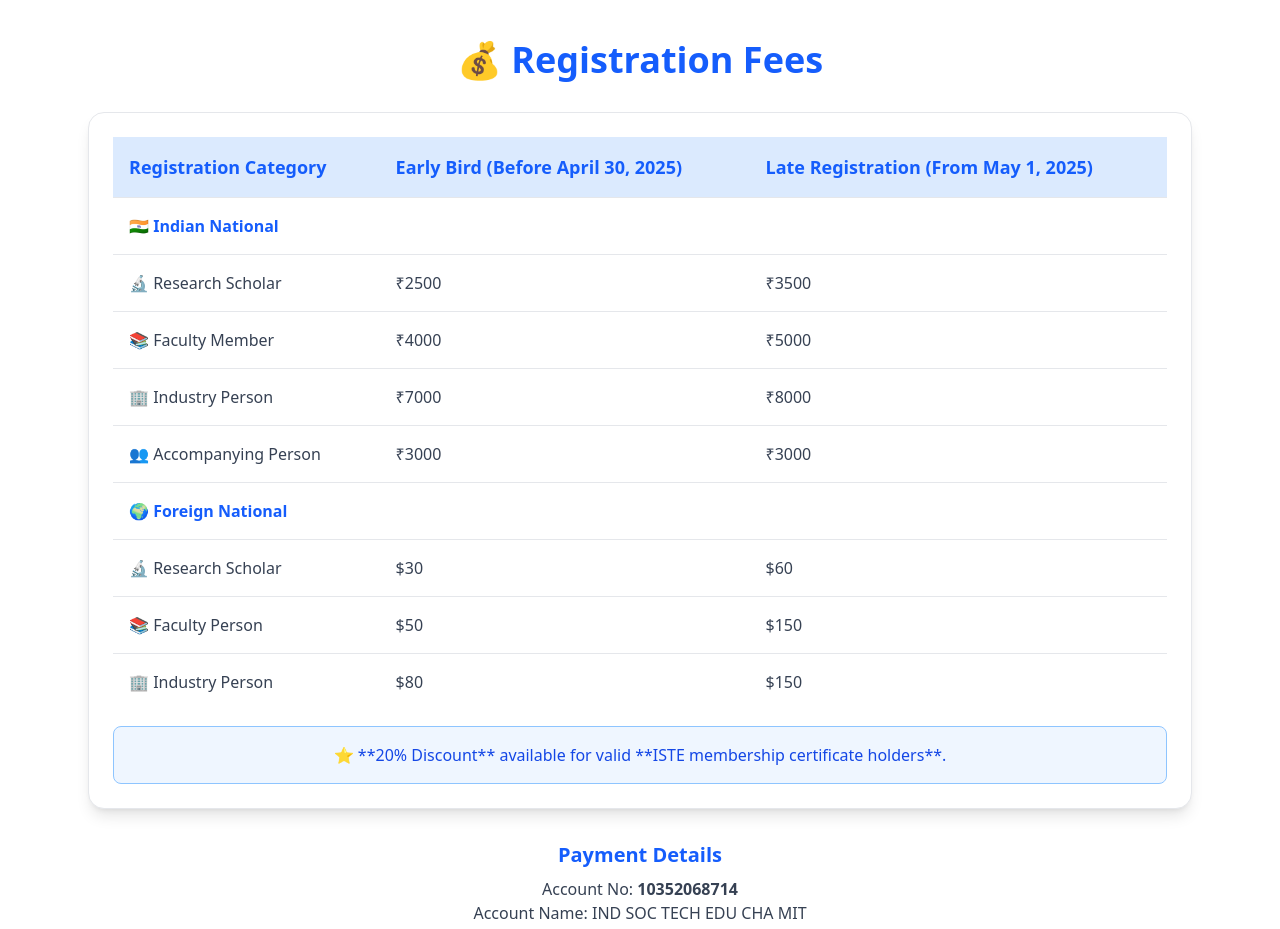
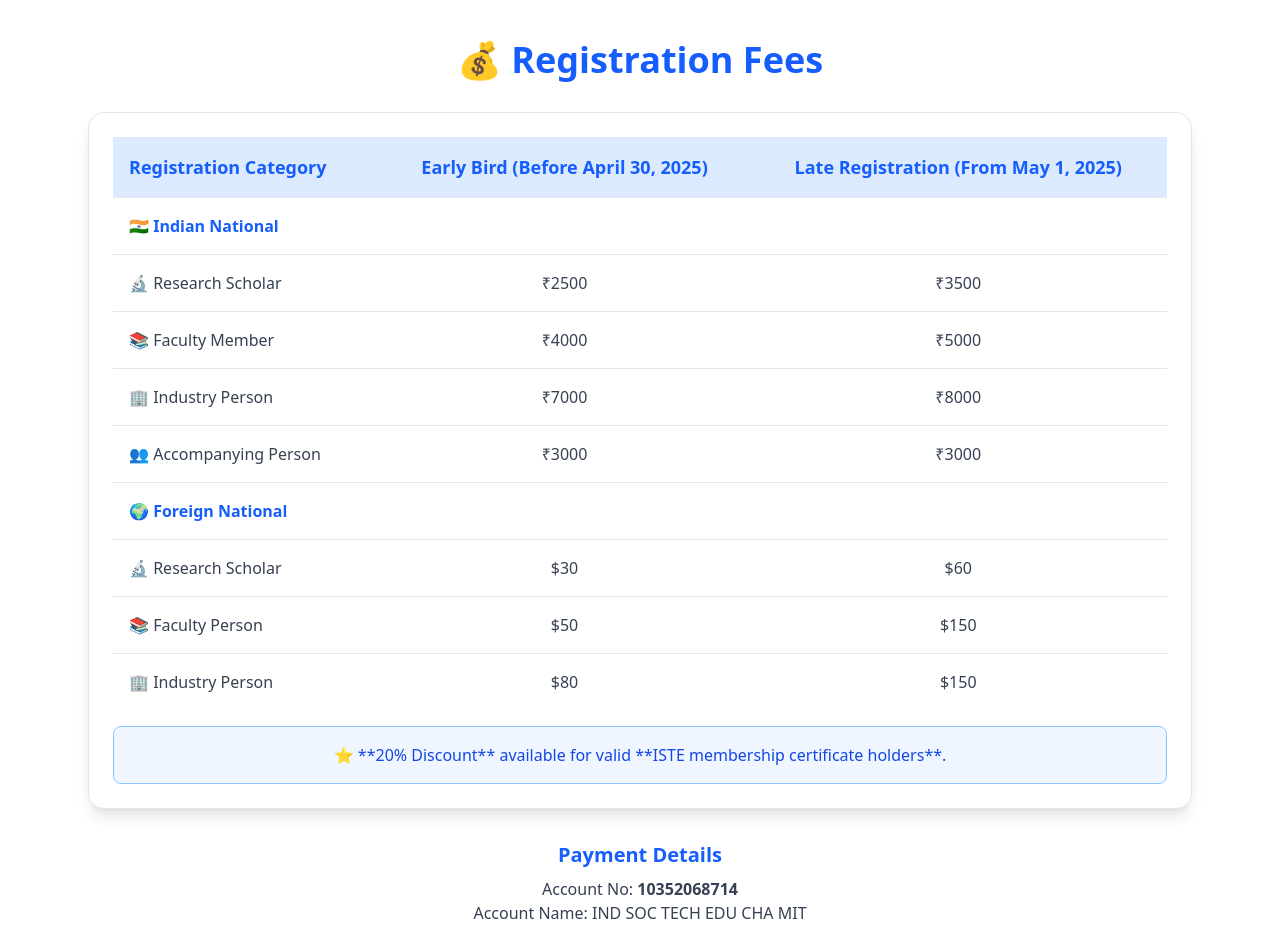
Before and after one commit to HarryOhm33/IC-MIT, a React (Vite) app: page / in a window 1280 px wide. Shown: the part 2980-3909 px from the top of the page. Built offline with nearby package versions, Linux system fonts and the light colour scheme.

Commit message:
Improved UI Of Some Sections

```diff
--- a/src/components/RegistrationFees.jsx
+++ b/src/components/RegistrationFees.jsx
@@ -27,10 +27,10 @@ export default function RegistrationFees() {
             <thead>
               <tr className="bg-blue-100 text-blue-600">
                 <th className="p-4 text-lg">Registration Category</th>
-                <th className="p-4 text-lg">
+                <th className="p-4 text-lg text-center">
                   Early Bird (Before April 30, 2025)
                 </th>
-                <th className="p-4 text-lg">
+                <th className="p-4 text-lg text-center">
                   Late Registration (From May 1, 2025)
                 </th>
               </tr>
@@ -44,23 +44,23 @@ export default function RegistrationFees() {
               </tr>
               <tr className="border-t border-gray-200">
                 <td className="p-4">🔬 Research Scholar</td>
-                <td className="p-4">₹2500</td>
-                <td className="p-4">₹3500</td>
+                <td className="p-4 text-center">₹2500</td>
+                <td className="p-4 text-center">₹3500</td>
               </tr>
               <tr className="border-t border-gray-200">
                 <td className="p-4">📚 Faculty Member</td>
-                <td className="p-4">₹4000</td>
-                <td className="p-4">₹5000</td>
+                <td className="p-4 text-center">₹4000</td>
+                <td className="p-4 text-center">₹5000</td>
               </tr>
               <tr className="border-t border-gray-200">
                 <td className="p-4">🏢 Industry Person</td>
-                <td className="p-4">₹7000</td>
-                <td className="p-4">₹8000</td>
+                <td className="p-4 text-center">₹7000</td>
+                <td className="p-4 text-center">₹8000</td>
               </tr>
               <tr className="border-t border-gray-200">
                 <td className="p-4">👥 Accompanying Person</td>
-                <td className="p-4">₹3000</td>
-                <td className="p-4">₹3000</td>
+                <td className="p-4 text-center">₹3000</td>
+                <td className="p-4 text-center">₹3000</td>
               </tr>
 
               {/* Foreign National */}
@@ -71,18 +71,18 @@ export default function RegistrationFees() {
               </tr>
               <tr className="border-t border-gray-200">
                 <td className="p-4">🔬 Research Scholar</td>
-                <td className="p-4">$30</td>
-                <td className="p-4">$60</td>
+                <td className="p-4 text-center">$30</td>
+                <td className="p-4 text-center">$60</td>
               </tr>
               <tr className="border-t border-gray-200">
                 <td className="p-4">📚 Faculty Person</td>
-                <td className="p-4">$50</td>
-                <td className="p-4">$150</td>
+                <td className="p-4 text-center">$50</td>
+                <td className="p-4 text-center">$150</td>
               </tr>
               <tr className="border-t border-gray-200">
                 <td className="p-4">🏢 Industry Person</td>
-                <td className="p-4">$80</td>
-                <td className="p-4">$150</td>
+                <td className="p-4 text-center">$80</td>
+                <td className="p-4 text-center">$150</td>
               </tr>
             </tbody>
           </table>
```
